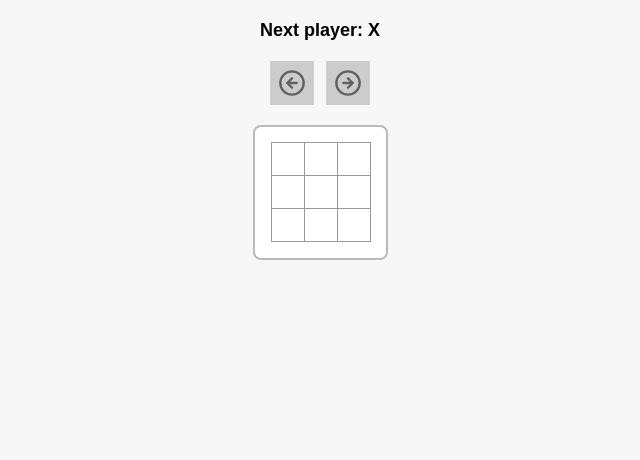
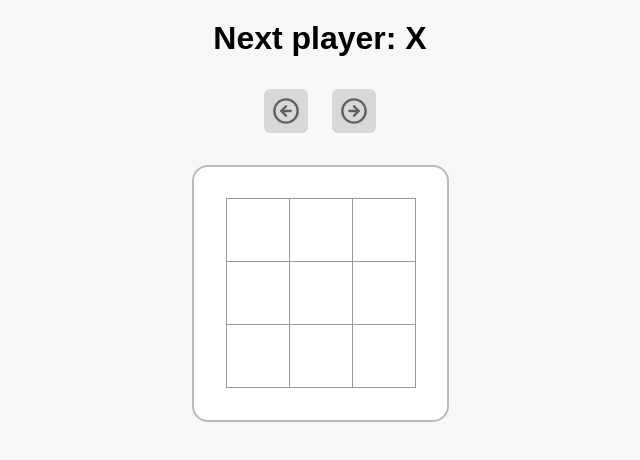
Before and after one commit to vitrus-o/ws-tictactoe, a React (Create React App) app: page / in a window 1280 px wide. Shown: the top 460 px of the page, without its empty margins (320-960 px from the left). Built offline with nearby package versions, Linux system fonts and the light colour scheme.

Commit message:
Improve UI

```diff
--- a/src/styles.css
+++ b/src/styles.css
@@ -119,7 +119,7 @@ body {
 }
 
 .icon-btn {
-  background: #666;
+  background: #eee;
   border: none;
   padding: 8px;
   cursor: pointer;
@@ -127,15 +127,38 @@ body {
   display: inline-flex;
   align-items: center;
   justify-content: center;
+  border-radius: 6px;
 }
 
 .icon-btn:disabled {
-  background: #bbb;
+  background: #ccc;
   cursor: not-allowed;
   opacity: 0.7;
 }
 
 .icon-btn:not(:disabled):hover {
-  background: #444;
+  background: #ddd;
   box-shadow: 0 4px 16px rgba(56, 142, 60, 0.15);
 }
+
+@media (min-width: 600px) {
+  .game-board {
+    max-width: 500px;
+    padding: 32px;
+    border-radius: 16px;
+  }
+  .square {
+    width: 64px;
+    height: 64px;
+    font-size: 2rem;
+    line-height: 64px;
+  }
+  .status {
+    font-size: 2rem;
+    margin-bottom: 32px;
+  }
+  .icon-btn-group {
+    margin-bottom: 32px;
+    gap: 24px;
+  }
+}
```
Also changed, not shown: src/assets/reset-svgrepo-com.svg (added).
